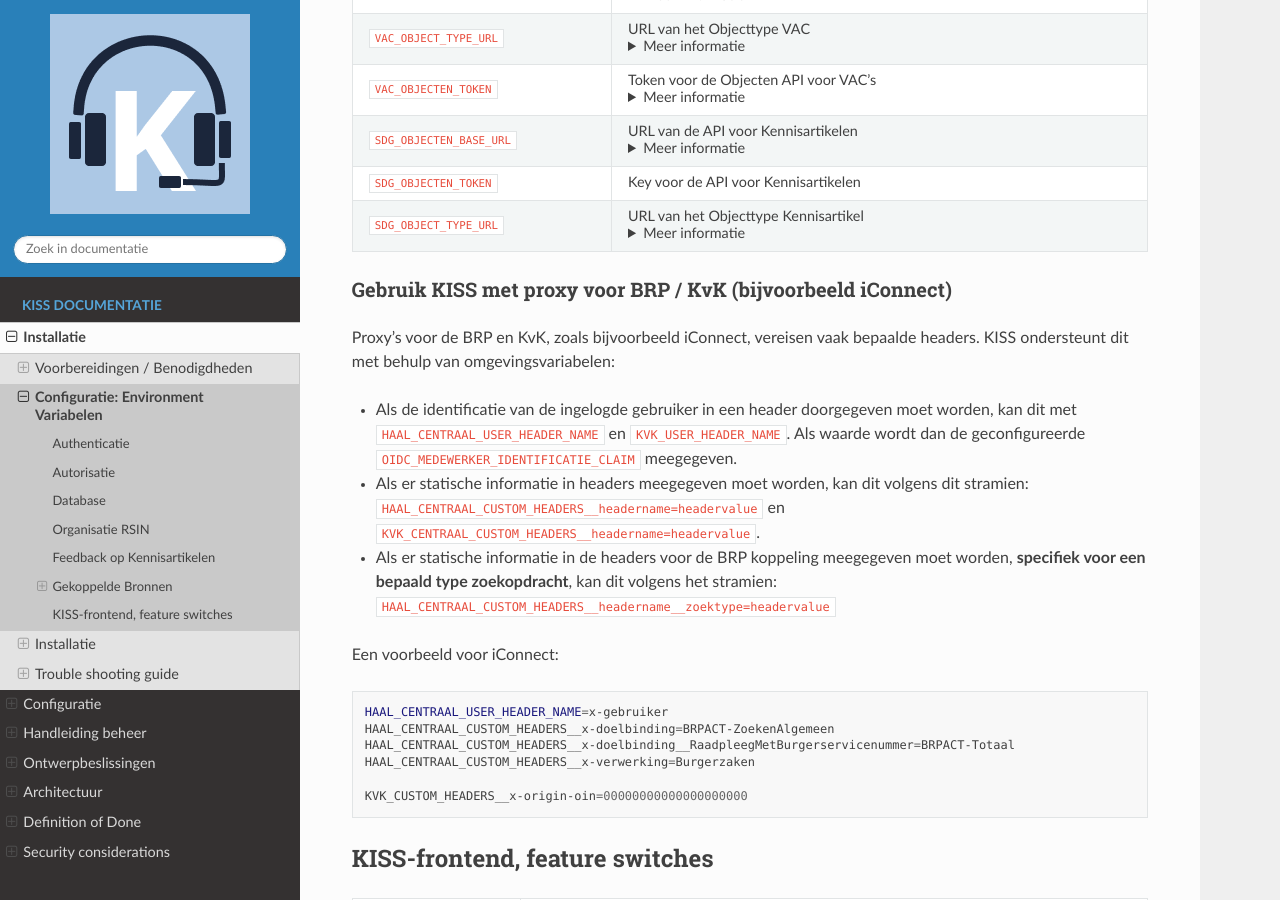
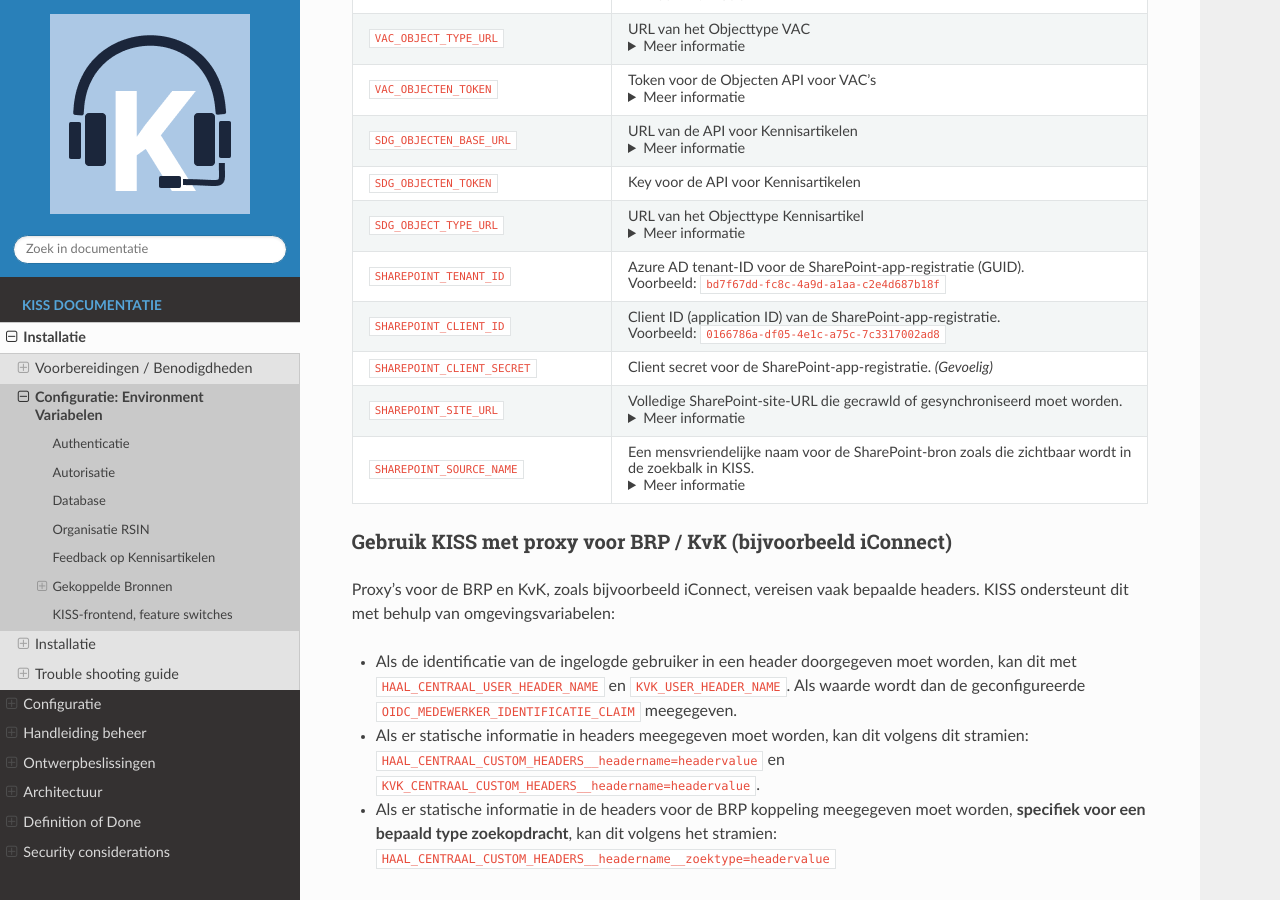
Before and after one commit to Klantinteractie-Servicesysteem/.github, a Sphinx documentation site: the page built from docs/installation/configuratie.md, in a window 1280 px wide and 900 px high, scrolled down 6618 px. Built offline with Sphinx 7.4.7 and the Read the Docs theme 3.1.0, drawn with Linux system fonts in a browser that asks for light colours.

Commit message:
variables for sharepoint

```diff
--- a/docs/installation/configuratie.md
+++ b/docs/installation/configuratie.md
@@ -176,6 +176,11 @@
 | `SDG_OBJECTEN_BASE_URL`              | URL van de API voor Kennisartikelen  <details> <summary>Meer informatie </summary> Bijvoorbeeld: `https://objectenregister.mijngemeente.nl` </details>  |
 | `SDG_OBJECTEN_TOKEN`                 | Key voor de API voor Kennisartikelen                                                                      |
 | `SDG_OBJECT_TYPE_URL`                | URL van het Objecttype Kennisartikel <details> <summary>Meer informatie </summary> Bijvoorbeeld `https://objecttypenregister.mijngemeente.nl/api/v2/objecttypes/f83fdc48-5ddb-4b1a-a347-e20092031399` </details>      |
+| `SHAREPOINT_TENANT_ID`          | Azure AD tenant-ID voor de SharePoint-app-registratie (GUID). <br/> Voorbeeld: `bd7f67dd-fc8c-4a9d-a1aa-c2e4d687b18f` |
+| `SHAREPOINT_CLIENT_ID`          | Client ID (application ID) van de SharePoint-app-registratie. <br/> Voorbeeld: `0166786a-df05-4e1c-a75c-7c3317002ad8` |
+| `SHAREPOINT_CLIENT_SECRET`      | Client secret voor de SharePoint-app-registratie. *(Gevoelig)* |
+| `SHAREPOINT_SITE_URL`           | Volledige SharePoint-site-URL die gecrawld of gesynchroniseerd moet worden. <details><summary>Meer informatie</summary>Voorbeeld: `https://my-tenant.sharepoint.com/sites/my-site`</details> |
+| `SHAREPOINT_SOURCE_NAME`        | Een mensvriendelijke naam voor de SharePoint-bron zoals die zichtbaar wordt in de zoekbalk in KISS. <details><summary>Meer informatie</summary>Voorbeeld: *ICATT SharePoint Test Site*</details> |
 
 ### Gebruik KISS met proxy voor BRP / KvK (bijvoorbeeld iConnect)
 Proxy's voor de BRP en KvK, zoals bijvoorbeeld iConnect, vereisen vaak bepaalde headers. KISS ondersteunt dit met behulp van omgevingsvariabelen:
```
